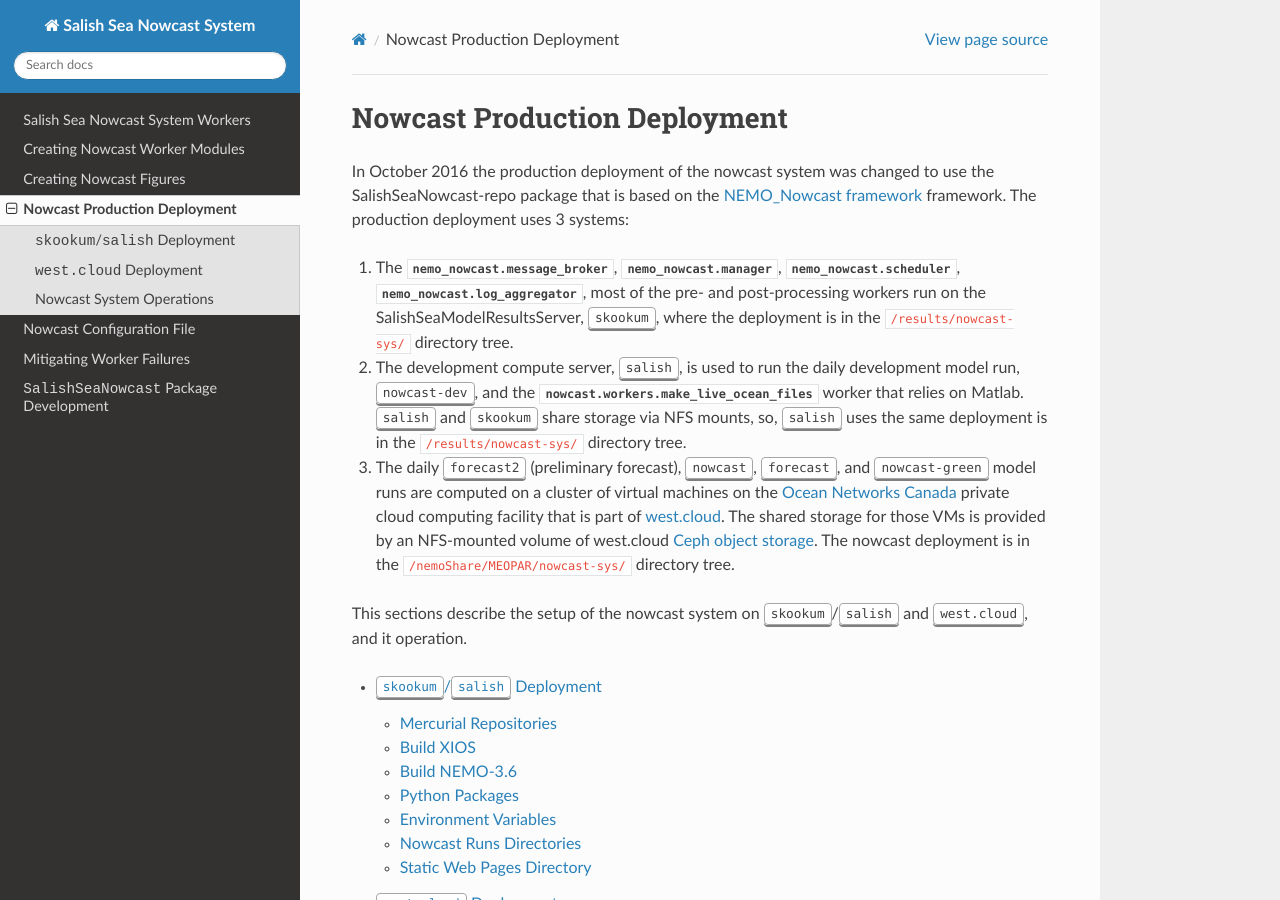
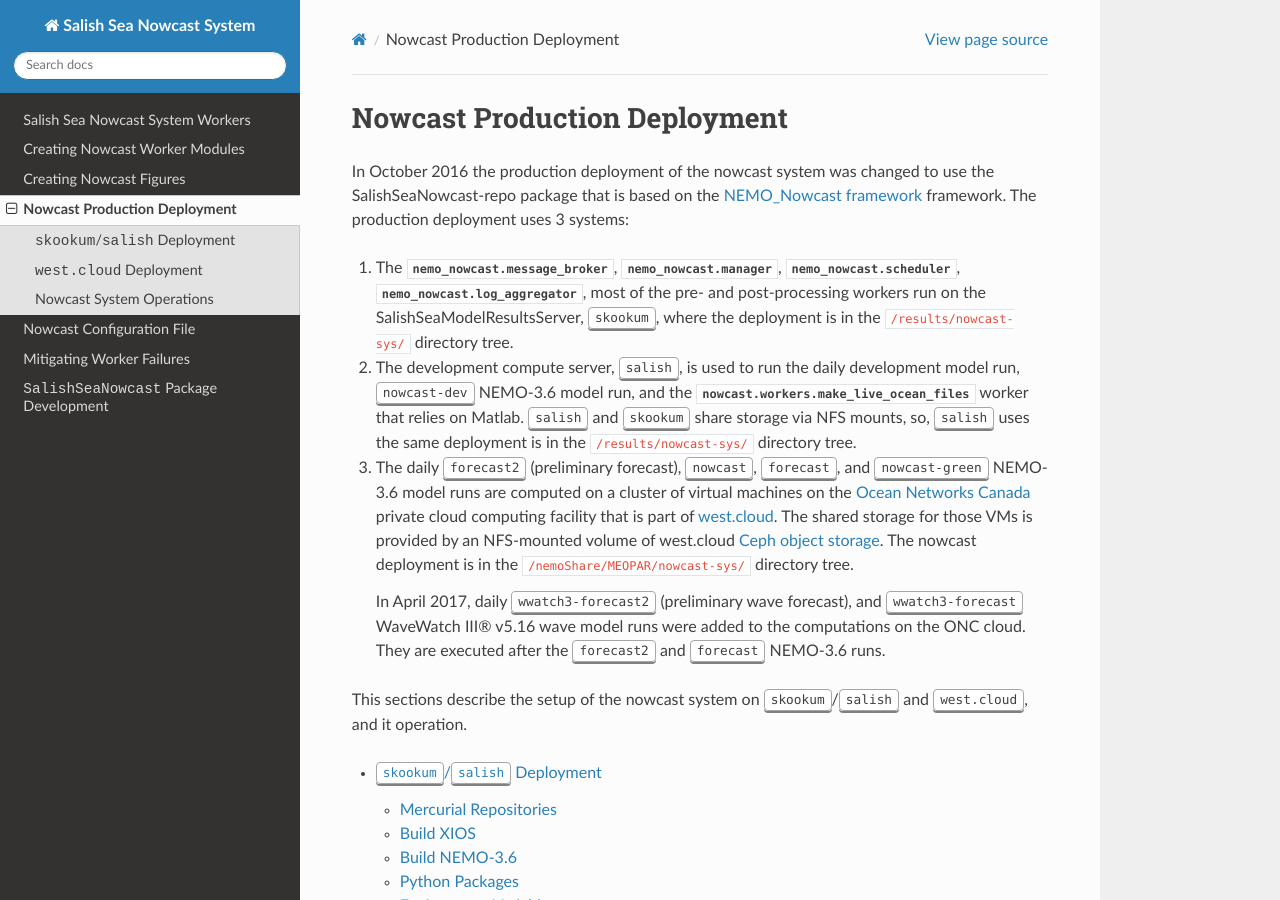
Before and after one commit to SalishSeaCast/SalishSeaNowcast, a Sphinx documentation site: the page built from docs/deployment/index.rst, in a window 1280 px wide and 900 px high. Built offline with Sphinx 7.4.7 and the Read the Docs theme 2.0.0, drawn with Linux system fonts in a browser that asks for light colours; the version number could not be read and is left out.

Commit message:
Add note re: addition of wwatch3 runs to automation on west.cloud.

```diff
--- a/docs/deployment/index.rst
+++ b/docs/deployment/index.rst
@@ -34,7 +34,7 @@ The production deployment uses 3 systems:
 #. The development compute server,
    :kbd:`salish`,
    is used to run the daily development model run,
-   :kbd:`nowcast-dev`,
+   :kbd:`nowcast-dev` NEMO-3.6 model run,
    and the :py:mod:`nowcast.workers.make_live_ocean_files` worker that relies on Matlab.
    :kbd:`salish` and :kbd:`skookum` share storage via NFS mounts,
    so,
@@ -45,9 +45,15 @@ The production deployment uses 3 systems:
    (preliminary forecast),
    :kbd:`nowcast`,
    :kbd:`forecast`,
-   and :kbd:`nowcast-green` model runs are computed on a cluster of virtual machines on the `Ocean Networks Canada`_ private cloud computing facility that is part of `west.cloud`_.
+   and :kbd:`nowcast-green` NEMO-3.6 model runs are computed on a cluster of virtual machines on the `Ocean Networks Canada`_ private cloud computing facility that is part of `west.cloud`_.
    The shared storage for those VMs is provided by an NFS-mounted volume of west.cloud `Ceph object storage`_.
    The nowcast deployment is in the :file:`/nemoShare/MEOPAR/nowcast-sys/` directory tree.
+
+   In April 2017,
+   daily :kbd:`wwatch3-forecast2`
+   (preliminary wave forecast),
+   and :kbd:`wwatch3-forecast` WaveWatch III® v5.16 wave model runs were added to the computations on the ONC cloud.
+   They are executed after the :kbd:`forecast2` and :kbd:`forecast` NEMO-3.6 runs.
 
    .. _Ocean Networks Canada: http://www.oceannetworks.ca/
    .. _west.cloud: https://www.westgrid.ca/support/systems/cc-cloud
```
